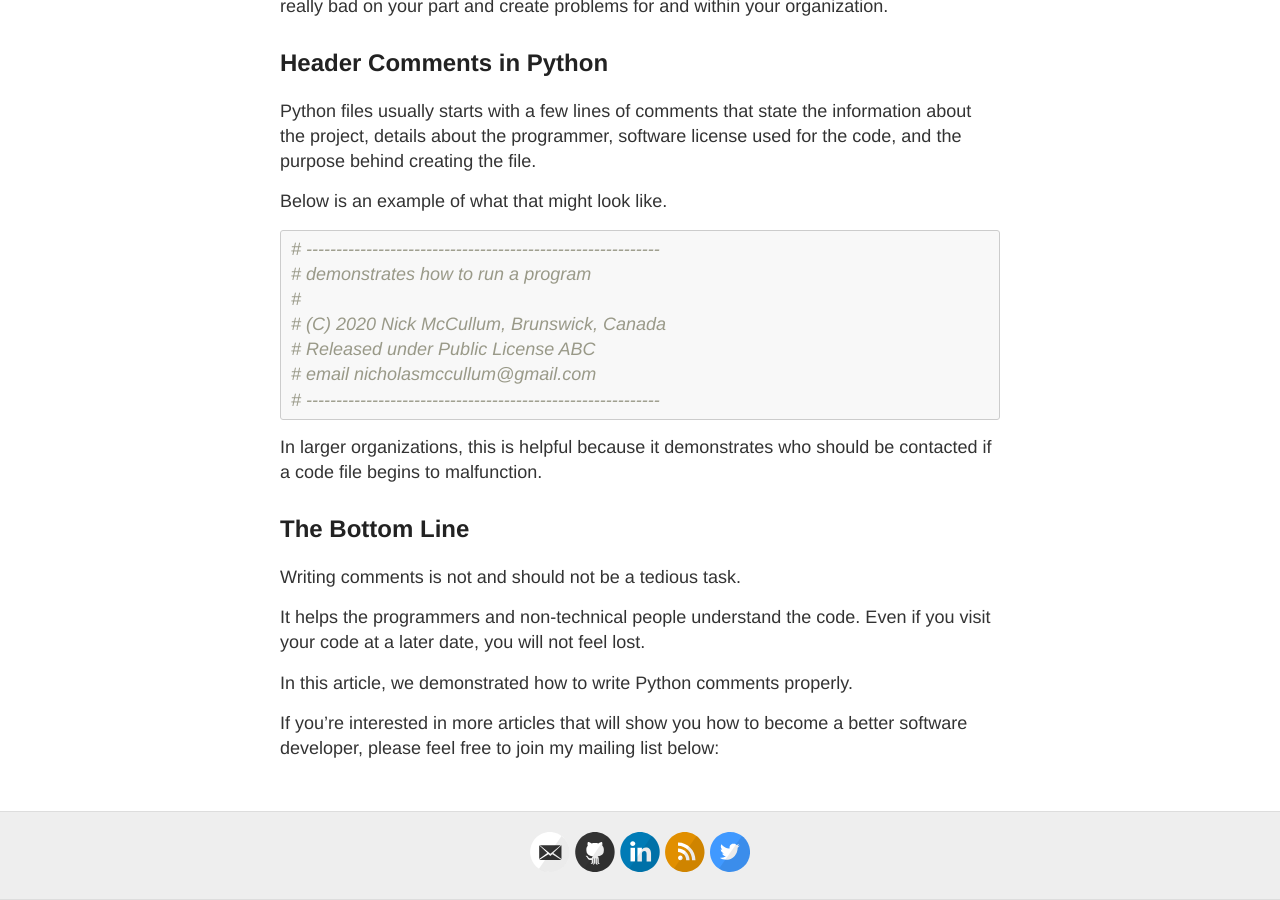
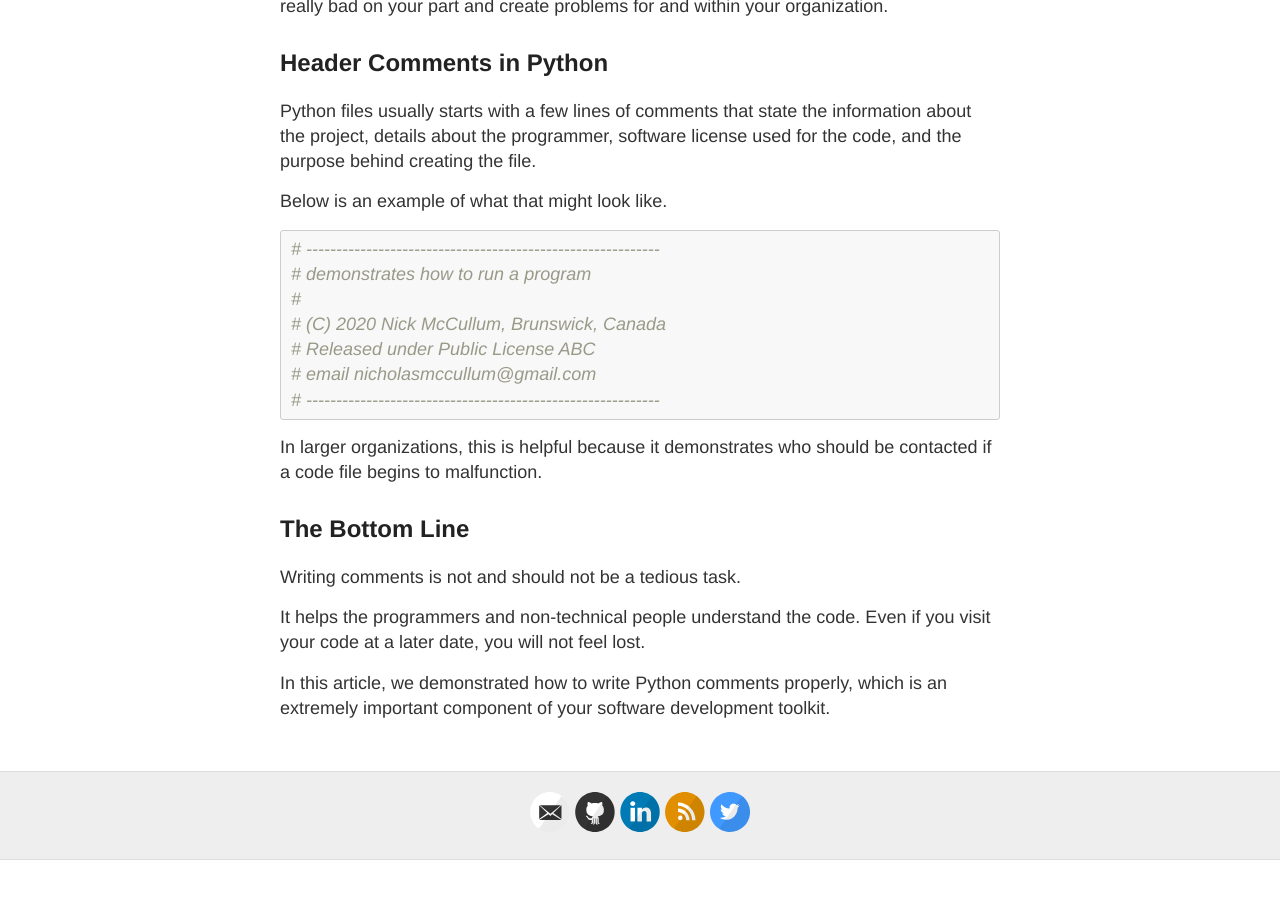
Before and after one commit to rosyberti/website, a Jekyll site: the page built from drafts/how-to-write-python-comments.md, in a window 1280 px wide and 900 px high, scrolled down 5321 px. Built offline with Jekyll 4.4.1, drawn with Linux system fonts in a browser that asks for light colours; our own code applies the rules of GitHub Pages for plain Markdown files; after the commit the page ends 6181 px from its top, so only the background shows below that.

Commit message:
removed newsletter signup

```diff
--- a/drafts/how-to-write-python-comments.md
+++ b/drafts/how-to-write-python-comments.md
@@ -243,6 +243,4 @@ Writing comments is not and should not be a tedious task.
 
 It helps the programmers and non-technical people understand the code. Even if you visit your code at a later date, you will not feel lost.
 
-In this article, we demonstrated how to write Python comments properly.
-
-If you're interested in more articles that will show you how to become a better software developer, please feel free to join my mailing list below:
+In this article, we demonstrated how to write Python comments properly, which is an extremely important component of your software development toolkit.
```
